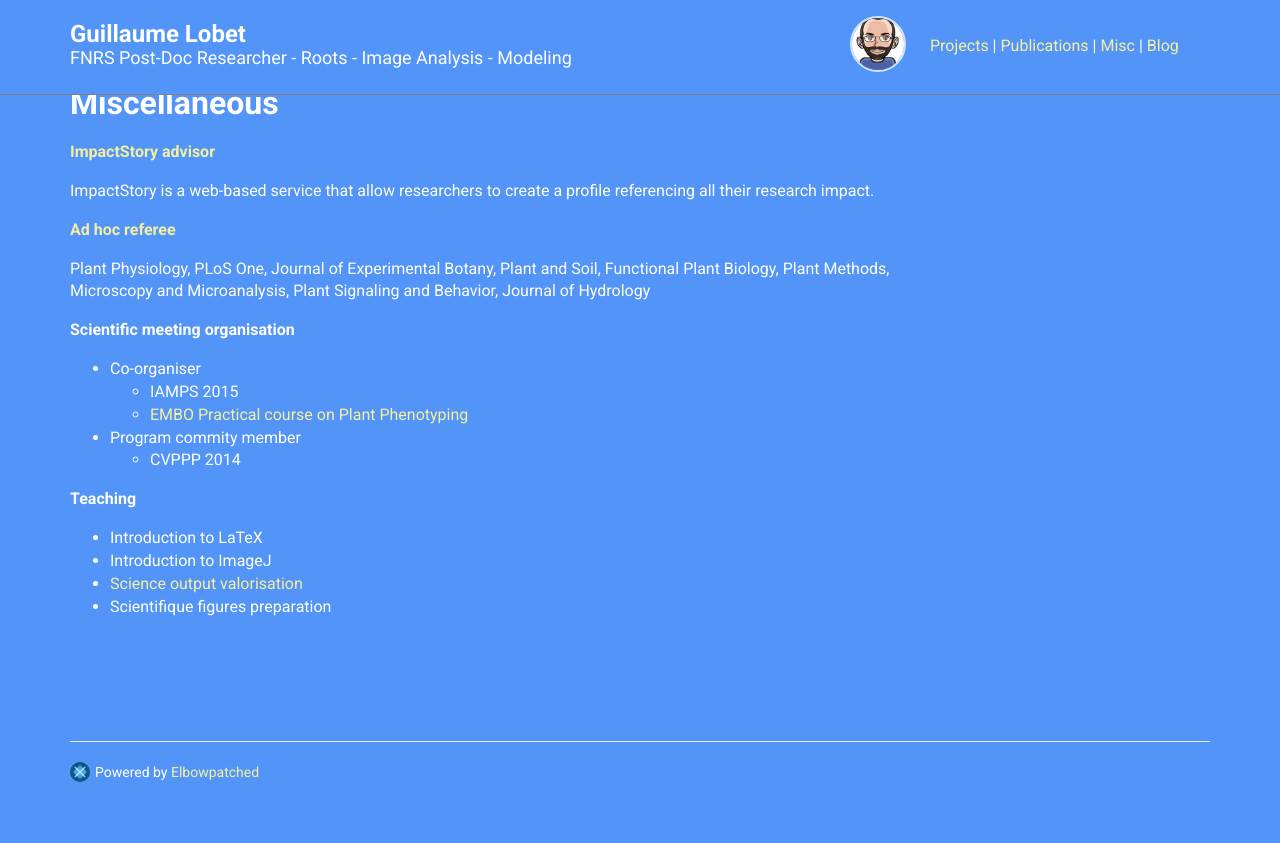
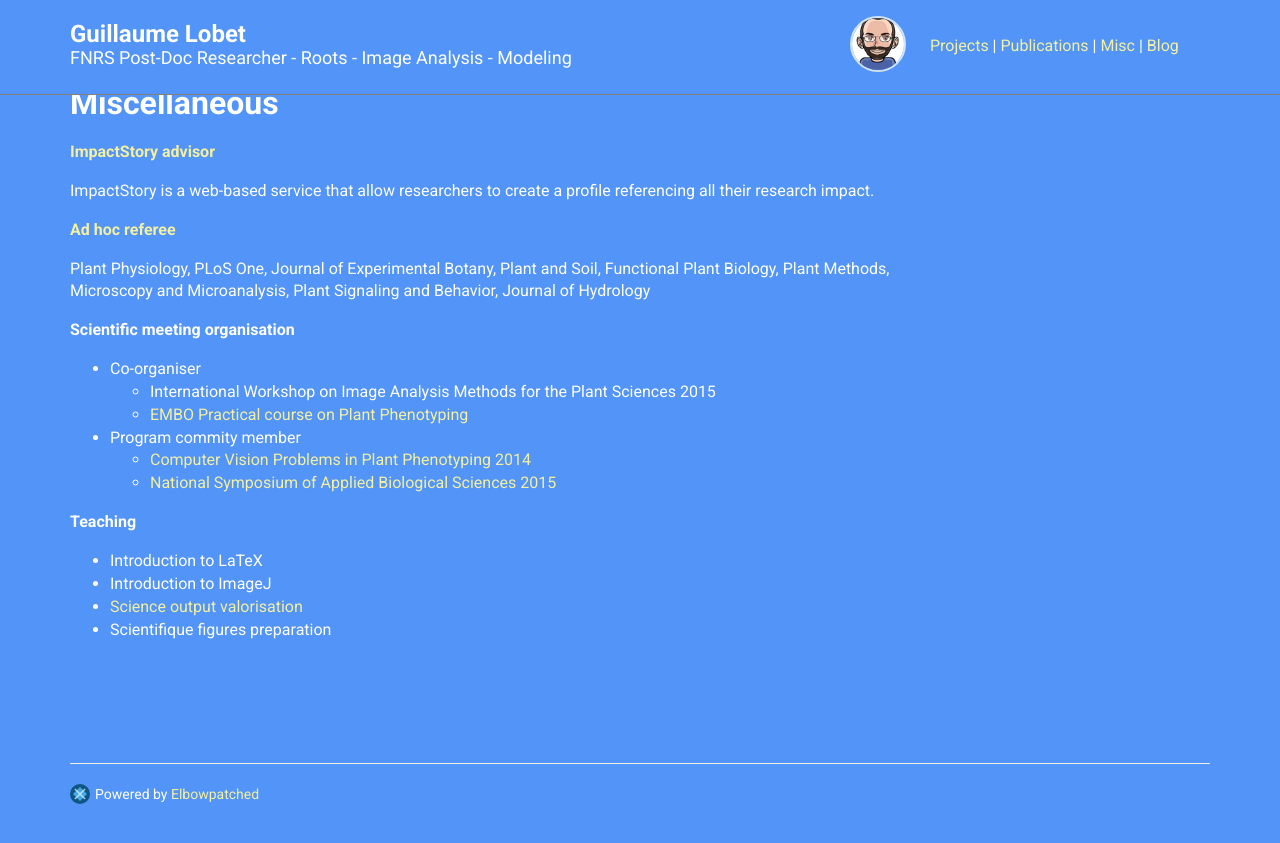
Before and after one commit to guillaumelobet/guillaumelobet.github.io, a Jekyll site: the page built from index.html, in a window 1280 px wide and 900 px high, scrolled down 4862 px. Shown: the top 843 px of the window. Built offline with Jekyll 4.4.1, drawn with Linux system fonts in a browser that asks for light colours; nearby versions of some CDN libraries; the list of posts is cut into pages by our own code.

Commit message:
Update misc.yml

```diff
--- a/_data/misc.yml
+++ b/_data/misc.yml
@@ -15,10 +15,11 @@
   name: Scientific meeting organisation
   description: >
     - Co-organiser
-      - IAMPS 2015
+      - International Workshop on Image Analysis Methods for the Plant Sciences 2015
       - [EMBO Practical course on Plant Phenotyping](http://events.embo.org/coming-soon/index.php?EventID=pc15-27)
     - Program commity member
-      - CVPPP 2014
+      - [Computer Vision Problems in Plant Phenotyping 2014](http://www.plant-phenotyping.org/CVPPP2014/)
+      - [National Symposium of Applied Biological Sciences 2015](http://www.uclouvain.be/nsabs-2015.html)
 
 -
   name: Teaching
```
